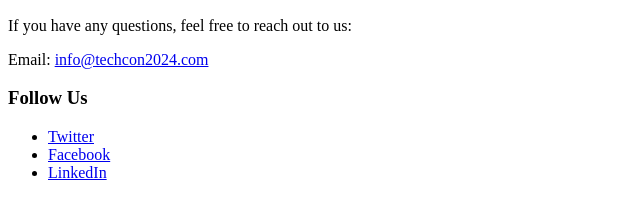
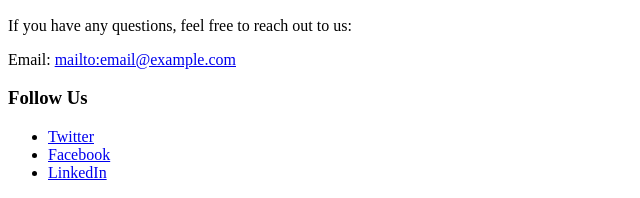
Before and after one commit to Nduat1/TechCon_HTML, a plain HTML site: page techcon_website/contact.html in a window 1280 px wide. Shown: the part 220-418 px from the top of the page, 0-640 px from the left. Drawn offline with Linux system fonts and the light colour scheme.

```diff
--- a/techcon_website/contact.html
+++ b/techcon_website/contact.html
@@ -19,7 +19,7 @@
     <main>
         <h2>Contact Information</h2>
         <p>If you have any questions, feel free to reach out to us:</p>
-        <p>Email: <a href="mailto:info@techcon2024.com">info@techcon2024.com</a></p>
+        <p>Email: <a href="mailto:info@techcon2024.com">mailto:email@example.com</a></p>
 
         <h3>Follow Us</h3>
         <ul>
```
